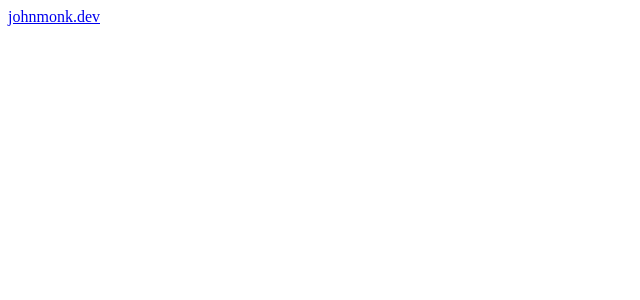
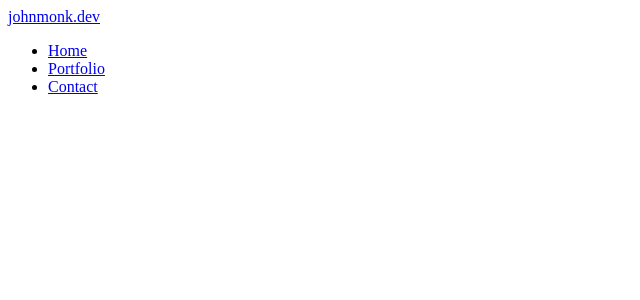
Before and after one commit to John-Monk/developer-portfolio, a Next.js app: page / in a window 1280 px wide. Shown: the top 300 px of the page, without its empty margins (0-640 px from the left). Built offline with nearby package versions, Linux system fonts and the light colour scheme.

Commit message:
created hero component and imported it

```diff
--- /dev/null
+++ b/components/Hero.js
@@ -0,0 +1,7 @@
+import React from 'react'
+
+export default function Hero() {
+  return (
+    <div>Hero</div>
+  )
+}
--- a/components/Nav.js
+++ b/components/Nav.js
@@ -2,6 +2,12 @@ import React from 'react'
 
 export default function Nav() {
   return (
-    <div>Nav</div>
+    <nav>
+        <ul>
+            <li><a href="#">Home</a></li>
+            <li><a href="#">Portfolio</a></li>
+            <li><a href="#">Contact</a></li>
+        </ul>
+    </nav>
   )
 }
--- a/pages/index.js
+++ b/pages/index.js
@@ -1,6 +1,8 @@
 import Head from 'next/head'
 import Image from 'next/image'
 import styles from '@/styles/Home.module.css'
+import Nav from '@/components/Nav'
+import Hero from '@/components/Hero'
 
 export default function Home() {
   return (
@@ -13,7 +15,7 @@ export default function Home() {
       </Head>
       <header>
         <a href="https://johnmonk.dev/">johnmonk.dev</a>
-
+        <Nav />
       </header>
     </>
   )
```
